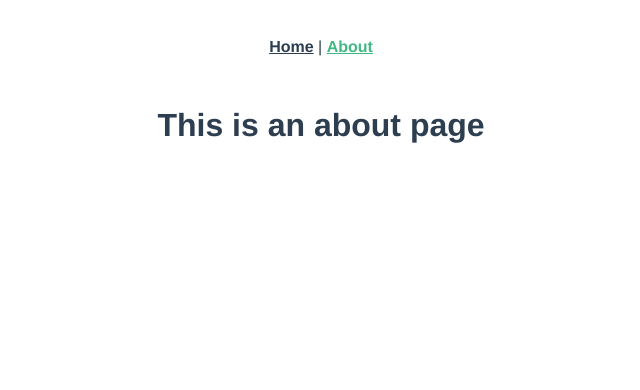
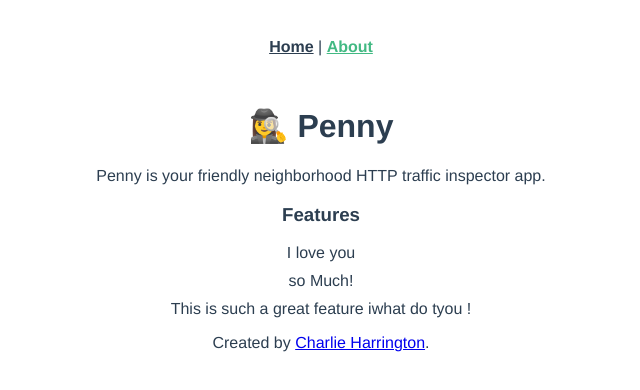
Before and after one commit to whatrocks/penny, a Vue app: page /about in a window 1280 px wide. Shown: the top 390 px of the page, without its empty margins (319-959 px from the left). Built offline with nearby package versions, Linux system fonts and the light colour scheme.

Commit message:
render a list of features

```diff
--- /dev/null
+++ b/src/components/FeatureList.vue
@@ -0,0 +1,32 @@
+<template>
+  <ul>
+    <li v-for="feature in features" :key="feature.key">{{feature.text}}</li>
+  </ul>
+</template>
+
+<script>
+export default {
+  name: "FeatureList",
+  data: function() {
+    return {
+      features: [
+          { key: 0, text: "I love you" },
+          { key: 1, text: "so Much!" },
+          { key: 2, text: "This is such a great feature iwhat do tyou !" }
+        ]
+    };
+  },
+};
+</script>
+<style scoped lang="scss">
+ul {
+  list-style-type: none;
+  padding: 0;
+}
+li {
+  margin: 10px;
+}
+a {
+  color: #42b983;
+}
+</style>
--- a/src/views/About.vue
+++ b/src/views/About.vue
@@ -1,5 +1,20 @@
 <template>
   <div class="about">
-    <h1>This is an about page</h1>
+    <h1>🕵️‍♀️ Penny</h1>
+    <p>Penny is your friendly neighborhood HTTP traffic inspector app.</p>
+    <h3>Features</h3>
+    <FeatureList />
+    <p>Created by
+      <a href="https://www.charlieharrington.com">Charlie Harrington</a>.
+    </p>
   </div>
 </template>
+<script>
+import FeatureList from "@/components/FeatureList.vue"
+export default {
+  name: 'about',
+  components: {
+    FeatureList
+  }
+}
+</script>
```
